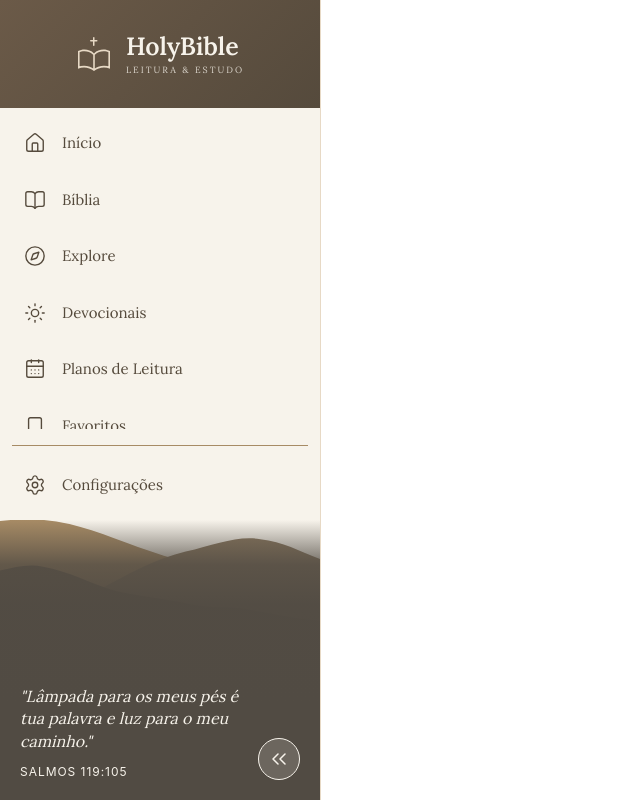
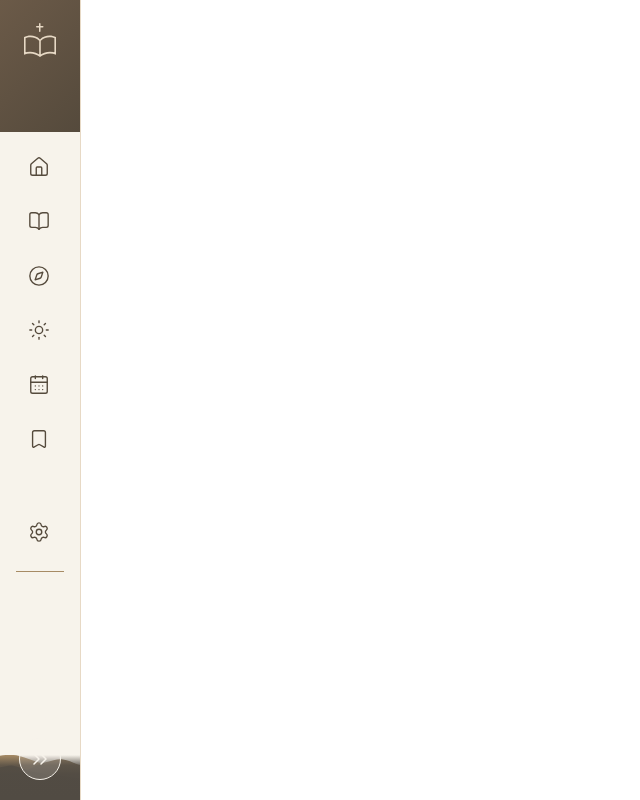
Before and after one commit to BEATRIZ158/HolyBible, a React (Vite) app in the folder src/frontend/: page / in a window 1280 px wide. Both pictures are taken after a click on the button "Recolher sidebar". Shown: the whole page, without its empty margins (0-640 px from the left). Built offline with nearby package versions, Linux system fonts and the light colour scheme.

Commit message:
style(sidebar): the vertical scroll design has been changed, and the collapsing effect has been implemented

```diff
--- a/src/frontend/src/components/Sidebar/Sidebar.tsx
+++ b/src/frontend/src/components/Sidebar/Sidebar.tsx
@@ -1,7 +1,8 @@
 import './sidebar.css';
 import Logo from '../../assets/images/icons/holybible-icon.svg';
-import { Home, BookOpen, Compass, Sun, CalendarDays, Bookmark, Settings, ChevronsLeft, type LucideIcon, } from 'lucide-react';
 import SidebarItem from './SidebarItem';
+import { Home, BookOpen, Compass, Sun, CalendarDays, Bookmark, Settings, ChevronsLeft, ChevronsRight, type LucideIcon } from 'lucide-react';
+import { useState } from 'react';
 
 interface MenuItem {
     label: string;
@@ -15,13 +16,16 @@ const menuItems: MenuItem[] = [
     { label: 'Devocionais', icon: Sun },
     { label: 'Planos de Leitura', icon: CalendarDays },
     { label: 'Favoritos', icon: Bookmark },
+
 ];
 
 const settingsItem: MenuItem = { label: 'Configurações', icon: Settings };
 
 function Sidebar() {
+    const [collapsed, setCollapsed] = useState(false);
+
     return (
-        <aside className="sidebar">
+        <aside className={`sidebar${collapsed ? ' collapsed' : ''}`}>
 
             <header className="sidebar-header">
                 <div className="sidebar-brand">
@@ -52,28 +56,36 @@ function Sidebar() {
                 </nav>
 
                 <div className="sidebar-settings">
+                    <SidebarItem {...settingsItem} />
+
                     <hr className="sidebar-divider" />
-
-                    <SidebarItem {...settingsItem} />
                 </div>
 
             </div>
 
             <footer className="sidebar-footer">
-                <div className="sidebar-footer-content">
-                    <p>
-                    "Lâmpada para os meus pés é tua palavra
-                    e luz para o meu caminho."
-                    </p>
-                    <span>SALMOS 119:105</span>
-                </div>
+                {collapsed ? (
+                    <div className="sidebar-footer-mini" aria-hidden="true">
+                        <span className="sidebar-footer-quote">“</span>
+                        <span className="sidebar-footer-label">DO DIA</span>
+                    </div>
+                ) : (
+                    <div className="sidebar-footer-content">
+                        <p>“Lâmpada para os meus pés é tua palavra e luz para o meu caminho.”</p>
+                        <span>SALMOS 119:105</span>
+                    </div>
+                )}
 
                 <button type="button"
                         className="sidebar-toggle"
-                        aria-label="Recolher sidebar"
-                        title="Recolher sidebar">
-
-                    <ChevronsLeft size={24} strokeWidth={1.5} />
+                        onClick={() => setCollapsed((prev) => !prev)}
+                        aria-expanded={!collapsed}
+                        aria-label={collapsed ? 'Expandir sidebar' : 'Recolher sidebar'}
+                        title={collapsed ? 'Expandir sidebar' : 'Recolher sidebar'}>
+                        {collapsed ?
+                            ( <ChevronsRight size={24} strokeWidth={1.5} /> )
+                                :
+                            ( <ChevronsLeft size={24} strokeWidth={1.5} /> )}
                 </button>
             </footer>
 
--- a/src/frontend/src/components/Sidebar/sidebar.css
+++ b/src/frontend/src/components/Sidebar/sidebar.css
@@ -1,4 +1,4 @@
-/* Estrutura principal */
+/* #region Estrutura principal */
 .sidebar {
     width: 320px;
     height: 100vh;
@@ -9,17 +9,25 @@
 
     background-color: var(--color-ivory);
     color: var(--color-deep-brown);
+
+    flex-shrink: 0;
+    overflow: hidden;
+    transition: width 0.3s ease;
+}
+
+.sidebar.collapsed {
+    width: 80px;
 }
 
 .sidebar-header {
     flex-shrink: 0;
     min-height: 108px;
     box-sizing: border-box;
-    padding: 20px;
+    padding: 20px 26px;
 
     display: flex;
     align-items: center;
-    justify-content: center;
+    justify-content: flex-start;
 
     color: var(--color-ivory);
     background-color: var(--color-deep-brown);
@@ -32,10 +40,15 @@
         );
 }
 
+.sidebar-brand-info {
+    overflow: hidden;
+    white-space: nowrap;
+    max-width: 220px;
+    transition: opacity 0.2s ease, max-width 0.3s ease;
+}
+
 .sidebar-brand {
-    display: flex;
-    align-items: center;
-    gap: 14px;
+    transition: gap 0.3s ease;
 }
 
 .sidebar-logo {
@@ -43,13 +56,6 @@
     height: 48px;
     object-fit: contain;
     flex-shrink: 0;
-}
-
-.sidebar-brand-info {
-    display: flex;
-    flex-direction: column;
-    justify-content: center;
-    gap: 4px;
 }
 
 .sidebar-title {
@@ -69,26 +75,49 @@
     opacity: 0.8;
 }
 
-/* Navegação */
+/* Conteúdo central */
+.sidebar-content {
+    display: flex;
+    flex-direction: column;
+    flex: 1;
+    min-height: 0;
+}
+/* #endregion */
+
+/* #region Navegação */
 .sidebar-navigation {
     flex: 1;
     min-height: 0;
 
     display: flex;
     flex-direction: column;
-    gap: 10px;
+    gap: 8px;
 
     padding: 12px;
     overflow-y: auto;
+
+    /* Firefox */
+    scrollbar-width: thin;
+    scrollbar-color: #E7D9C5 transparent; /* alça | trilho */
 }
 
-/* Conteúdo central */
-.sidebar-content {
-    flex: 1;
-    min-height: 0;
+/* Chrome, Edge, Safari */
+.sidebar-navigation::-webkit-scrollbar {
+    width: 6px;
+}
 
-    display: flex;
-    flex-direction: column;
+.sidebar-navigation::-webkit-scrollbar-track {
+    background: transparent;
+    margin: 8px 0; /* evita a alça encostar no topo e na base */
+}
+
+.sidebar-navigation::-webkit-scrollbar-thumb {
+    background-color: #E7D9C5;       /* Areia */
+    border-radius: 999px;
+}
+
+.sidebar-navigation::-webkit-scrollbar-thumb:hover {
+    background-color: #A78B65;       /* Caramelo */
 }
 
 /* Configurações */
@@ -103,11 +132,12 @@
     border-top: 1px solid var(--color-caramel);
     margin: 16px 0;
 }
+/* #endregion */
 
-/* Rodapé */
+/* #region Rodapé */
 .sidebar-footer {
     flex-shrink: 0;
-    min-height: 280px;
+    min-height: 200px;
     padding: 20px;
 
     display: flex;
@@ -118,7 +148,7 @@
     background-image: url('../../assets/images/icons/footer-hills.svg');
     background-repeat: no-repeat;
     background-position: center bottom;
-    background-size: cover;
+    background-size: contain;
 }
 
 .sidebar-footer-content p {
@@ -161,3 +191,62 @@
     background-color: var(--color-sand);
     color: var(--color-deep-brown);
 }
+/* #endregion */
+
+/* #region Estado recolhido */
+
+/* Cabeçalho: só o ícone, centralizado */
+.sidebar.collapsed .sidebar-header {
+    padding: 20px 0;
+    justify-content: center;
+}
+
+.sidebar.collapsed .sidebar-brand {
+    gap: 0;
+}
+
+.sidebar.collapsed .sidebar-brand-info {
+    opacity: 0;
+    max-width: 0;
+}
+
+/* Navegação: só ícones, centralizados */
+.sidebar.collapsed .sidebar-navigation {
+    padding: 12px 16px;
+    scrollbar-width: none;
+}
+
+.sidebar.collapsed .sidebar-navigation::-webkit-scrollbar {
+    display: none;
+}
+
+.sidebar.collapsed .sidebar-settings {
+    padding: 0 16px 12px;
+}
+
+/* Rodapé */
+.sidebar.collapsed .sidebar-footer {
+    flex-direction: column;
+    align-items: center;
+    justify-content: flex-end;
+    padding: 20px 0;
+}
+
+.sidebar-footer-mini {
+    display: flex;
+    flex-direction: column;
+    align-items: center;
+    gap: 6px;
+}
+
+.sidebar-footer-quote {
+    font-family: var(--font-editorial);
+    font-size: 36px;
+    line-height: 1;
+}
+
+.sidebar-footer-label {
+    font-size: 10px;
+    letter-spacing: 0.1em;
+}
+/* #endregion */
```
Also changed, not shown: src/frontend/src/assets/images/icons/footer-hills.svg.
